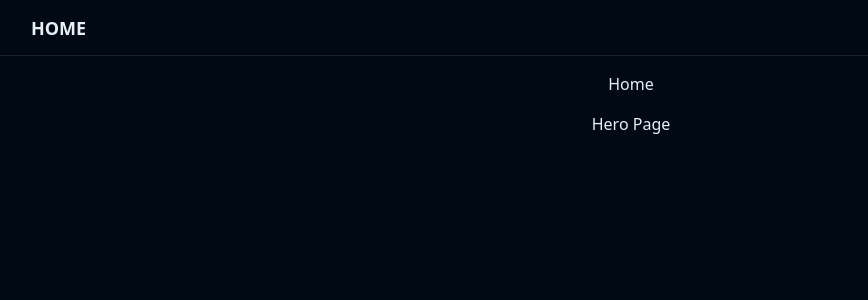
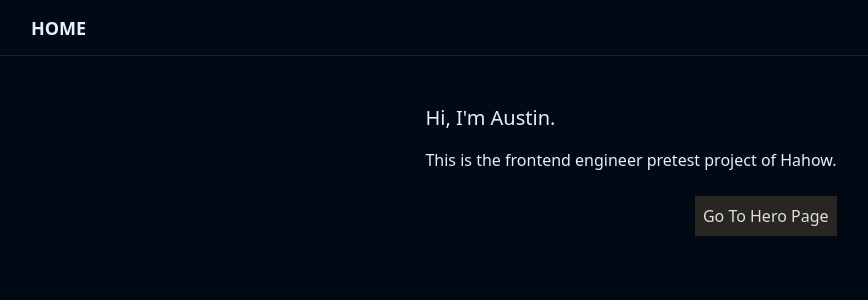
Before and after one commit to asliceofpizza007/hahow-fe-pretest, a React (Vite) app: page / in a window 1280 px wide. Shown: the top 300 px of the page, without its empty margins (9-877 px from the left). Built offline with nearby package versions, Linux system fonts and the light colour scheme.

Commit message:
[feat] create IndexPage layouts , content and transitions.

```diff
--- a/src/routes/index.tsx
+++ b/src/routes/index.tsx
@@ -1,10 +1,72 @@
+import { useRef } from "react";
 import { Link, createFileRoute } from "@tanstack/react-router";
+import gsap from "gsap";
+import { useGSAP } from "@gsap/react";
+import SplitType from "split-type";
 
 export const Route = createFileRoute("/")({
-  component: () => (
-    <>
-      <h1>Home</h1>
-      <Link to="/heroes">Hero Page</Link>
-    </>
-  ),
+  component: Home,
 });
+
+function Home() {
+  const container = useRef<HTMLElement>(null);
+  const linkRef = useRef<HTMLAnchorElement>(null);
+
+  useGSAP(
+    () => {
+      const tl = gsap.timeline();
+      const intro = new SplitType("#intro", { types: "words" });
+      const desc = new SplitType("#desc", { types: "words" });
+
+      tl.from(container.current, {
+        y: 50,
+        opacity: 0.7,
+        duration: 0.3,
+        ease: "back",
+      })
+        .to(intro.words, {
+          color: "#e8eff7",
+          duration: 0.1,
+          stagger: 0.1,
+          ease: "back",
+        })
+        .to(desc.words, {
+          color: "#e8eff7",
+          duration: 0.1,
+          stagger: 0.1,
+          ease: "back",
+        })
+        .from(linkRef.current, {
+          y: 100,
+          opacity: 0,
+          duration: 0.3,
+          ease: "back",
+        });
+    },
+    { scope: container }
+  );
+  return (
+    <section
+      ref={container}
+      className="flex items-center justify-center w-full p-8"
+    >
+      <div className="flex flex-col gap-4">
+        <p id="intro" className="text-xl text-gray-500">
+          Hi, I'm Austin.
+        </p>
+        <p id="desc" className="text-gray-500">
+          This is the frontend engineer pretest project of Hahow.
+        </p>
+        <div className="flex justify-end">
+          <Link
+            ref={linkRef}
+            className="relative inline-flex items-center justify-center mt-2 p-2 before:content-[''] before:absolute before:top-0 before:left-0 before:w-full before:h-full before:bg-au-accent/20 before:transition after:content-[''] after:absolute after:top-0 after:left-0 after:w-full after:h-full after:border after:border-au-accent after:border-solid after:opacity-0 after:scale-[1.2] after:transition before:hover:opacity-0 before:hover:scale-[0.5] after:hover:opacity-100 after:hover:scale-[1]"
+            to="/heroes"
+          >
+            Go To Hero Page
+          </Link>
+        </div>
+      </div>
+    </section>
+  );
+}
```
